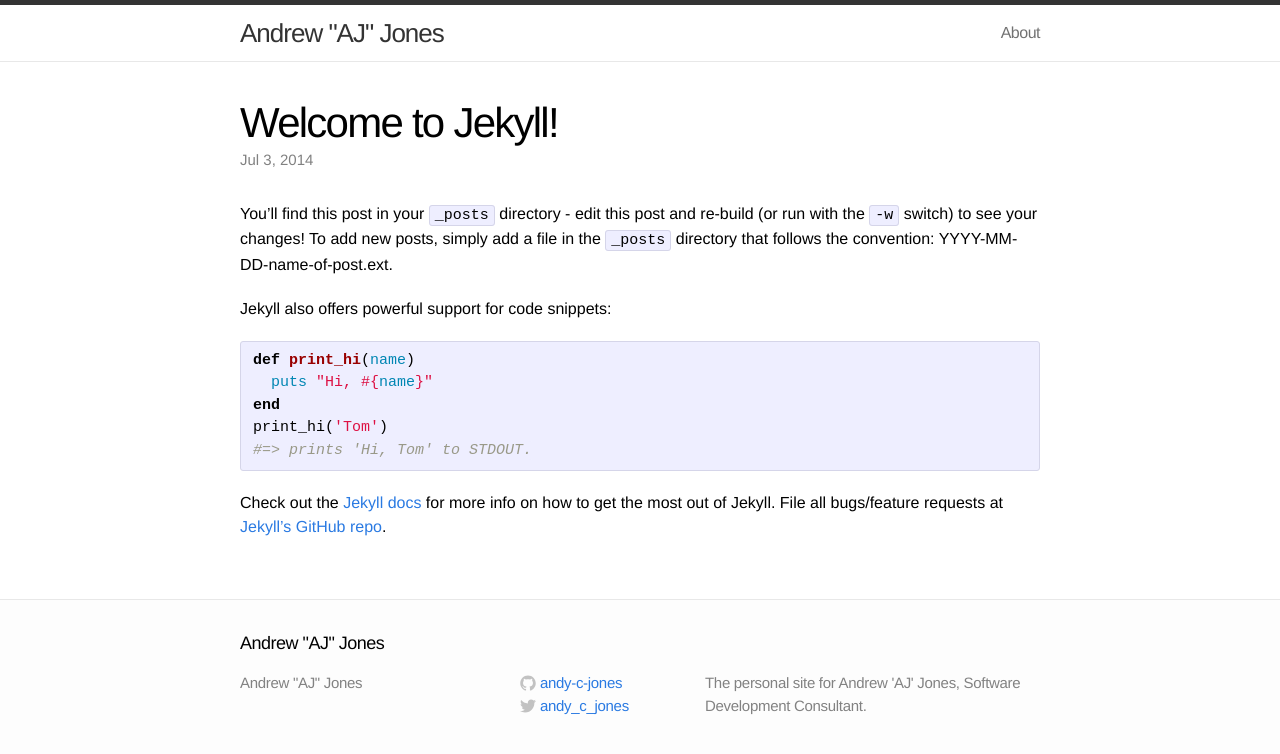
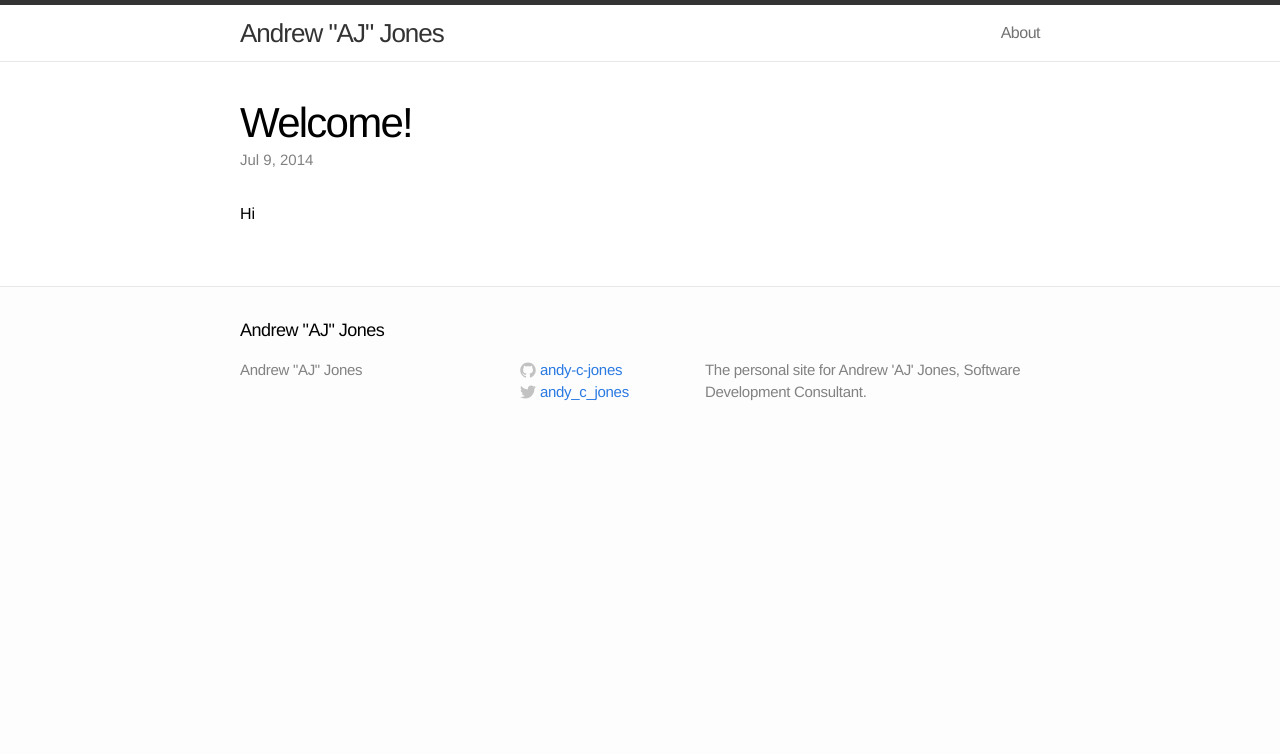
Before and after one commit to andy-c-jones/andy-c-jones.github.io, a Jekyll site: the page built from _posts/2014-07-03-welcome-to-jekyll.markdown, in a window 1280 px wide. Shown: the top 754 px of the page. Built offline with Jekyll 4.4.1, drawn with Linux system fonts in a browser that asks for light colours.

Commit message:
Changed initial post

```diff
--- a/_posts/2014-07-03-welcome-to-jekyll.markdown
+++ b/_posts/2014-07-03-welcome-to-jekyll.markdown
@@ -1,24 +1,10 @@
 ---
 layout: post
-title:  "Welcome to Jekyll!"
-date:   2014-07-03 13:18:51
-categories: jekyll update
+title:  "Welcome!"
+date:   2014-07-09 13:11:51
+categories: fluff
 ---
 
-You'll find this post in your `_posts` directory - edit this post and re-build (or run with the `-w` switch) to see your changes!
-To add new posts, simply add a file in the `_posts` directory that follows the convention: YYYY-MM-DD-name-of-post.ext.
+Hi
 
-Jekyll also offers powerful support for code snippets:
-
-{% highlight ruby %}
-def print_hi(name)
-  puts "Hi, #{name}"
-end
-print_hi('Tom')
-#=> prints 'Hi, Tom' to STDOUT.
-{% endhighlight %}
-
-Check out the [Jekyll docs][jekyll] for more info on how to get the most out of Jekyll. File all bugs/feature requests at [Jekyll's GitHub repo][jekyll-gh].
-
-[jekyll-gh]: https://github.com/jekyll/jekyll
-[jekyll]:    http://jekyllrb.com
+[github profile]: https://github.com/andy-c-jones
```
